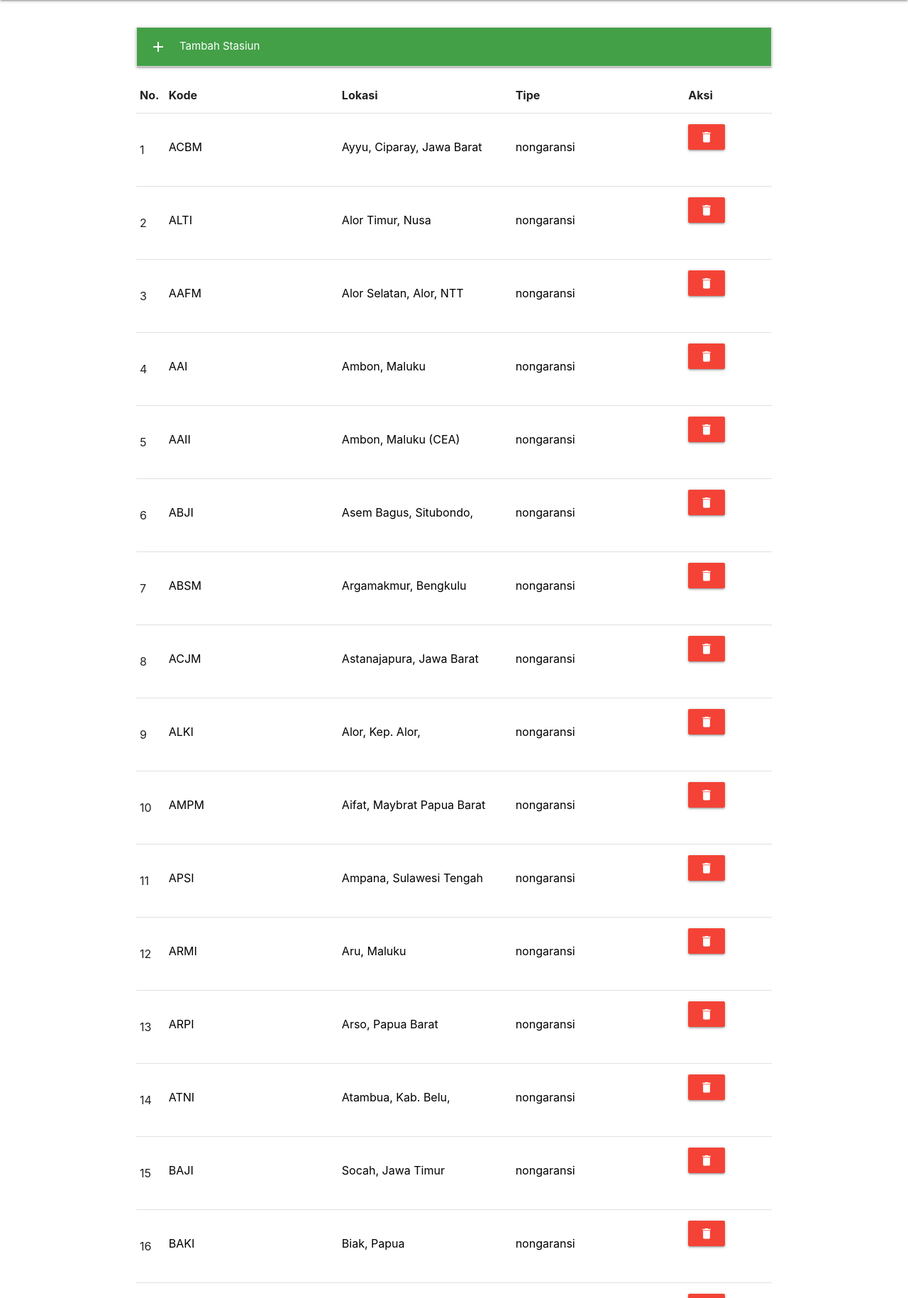
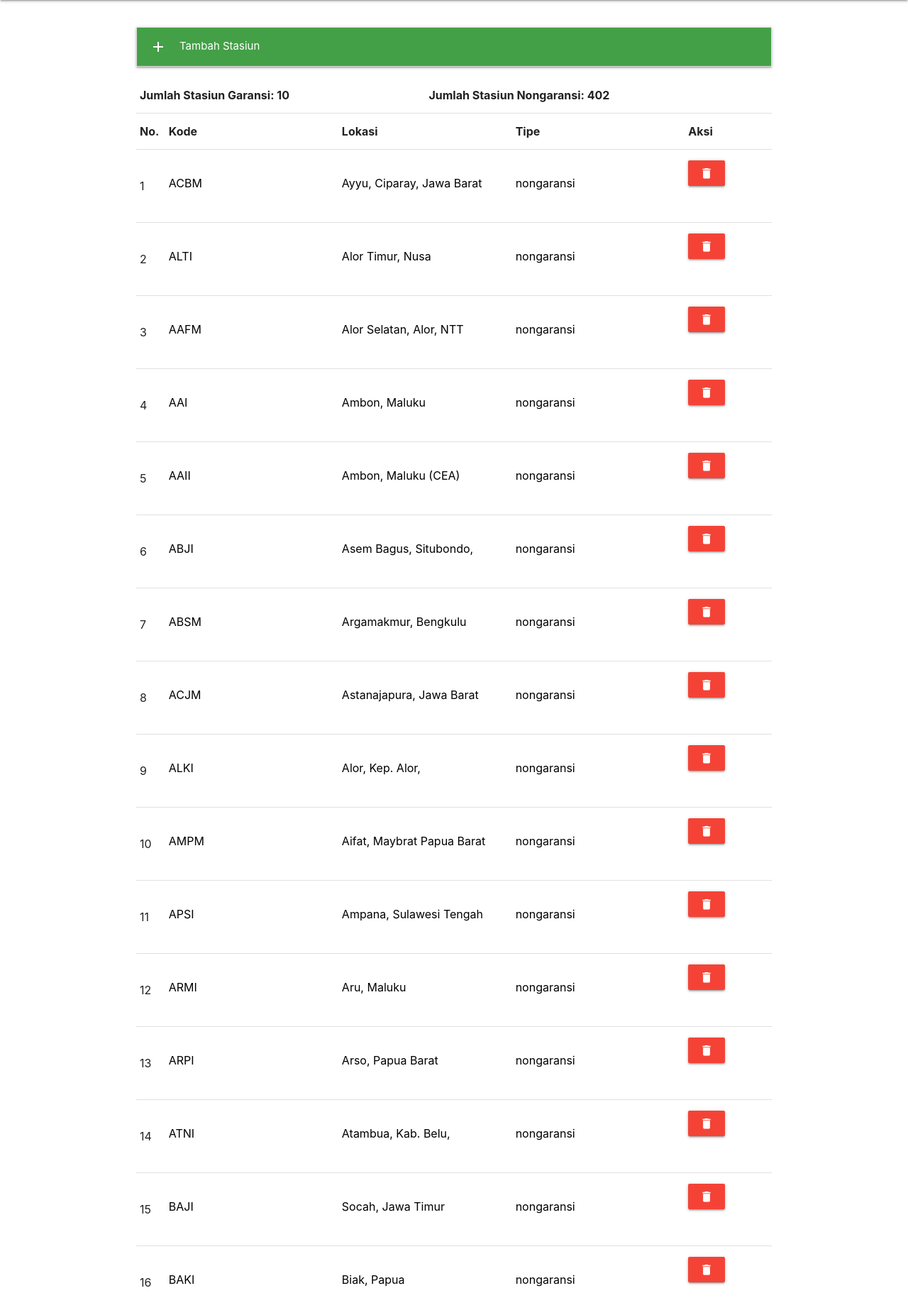
Before and after one commit to ftharyanto/eBAST, a Django app: page /checklist-seiscomp/station_list_view in a window 1280 px wide. Shown: the part 64-1893 px from the top of the page at 71% size. Run offline with Django 4.2, Linux system fonts and the light colour scheme; data comes from the database, SQL or seed files in the repository; both versions use the stored data as it was after the commit; lists and menus that the app fills with data are empty; some libraries are stand-ins or nearby versions.

Commit message:
Add station count - add jumlah garansi dan jumlah nongaransi ke station_list_view

```diff
--- a/ChecklistSeiscomp/templates/station_list_view.html
+++ b/ChecklistSeiscomp/templates/station_list_view.html
@@ -26,6 +26,13 @@
 </div>
 </li>
 </ul>
+
+<table>
+    <tr>
+        <th>Jumlah Stasiun Garansi: {{ garansi_count }}</th>
+        <th>Jumlah Stasiun Nongaransi: {{ nongaransi_count }}</th>
+    </tr>
+</table>
 
 <table>
     <tr>
--- a/ChecklistSeiscomp/views.py
+++ b/ChecklistSeiscomp/views.py
@@ -302,8 +302,11 @@ def date_range_to_string(date_range):
 
 def station_list_view(request):
     # dictionary for initial data with
-    # field names as keys
     context = {}
+
+    # get count of garansi and nongaransi
+    garansi_count = StationListModel.objects.filter(tipe='garansi').values_list('tipe', flat=True).count()
+    nongaransi_count = StationListModel.objects.filter(tipe='nongaransi').values_list('tipe', flat=True).count()
 
     # add the dictionary during initialization
     context["station_list"] = StationListModel.objects.all()
@@ -316,6 +319,8 @@ def station_list_view(request):
         add_station_list_form = StationListForm()
 
     context['add_station_list_form'] = add_station_list_form
+    context['garansi_count'] = garansi_count
+    context['nongaransi_count'] = nongaransi_count
 
     return render(request, "station_list_view.html", context)
 
```
Also changed, not shown: db.sqlite3.
